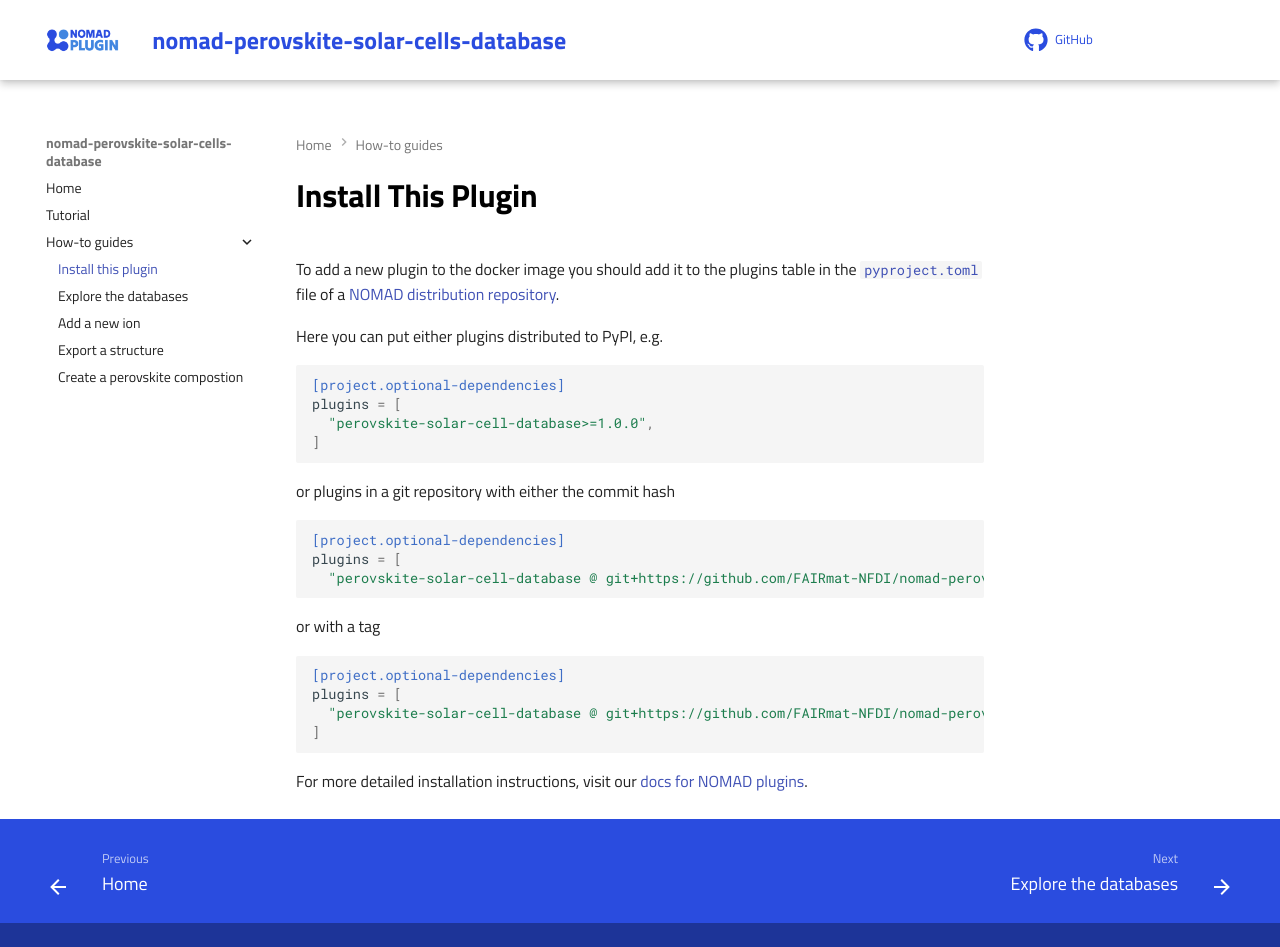
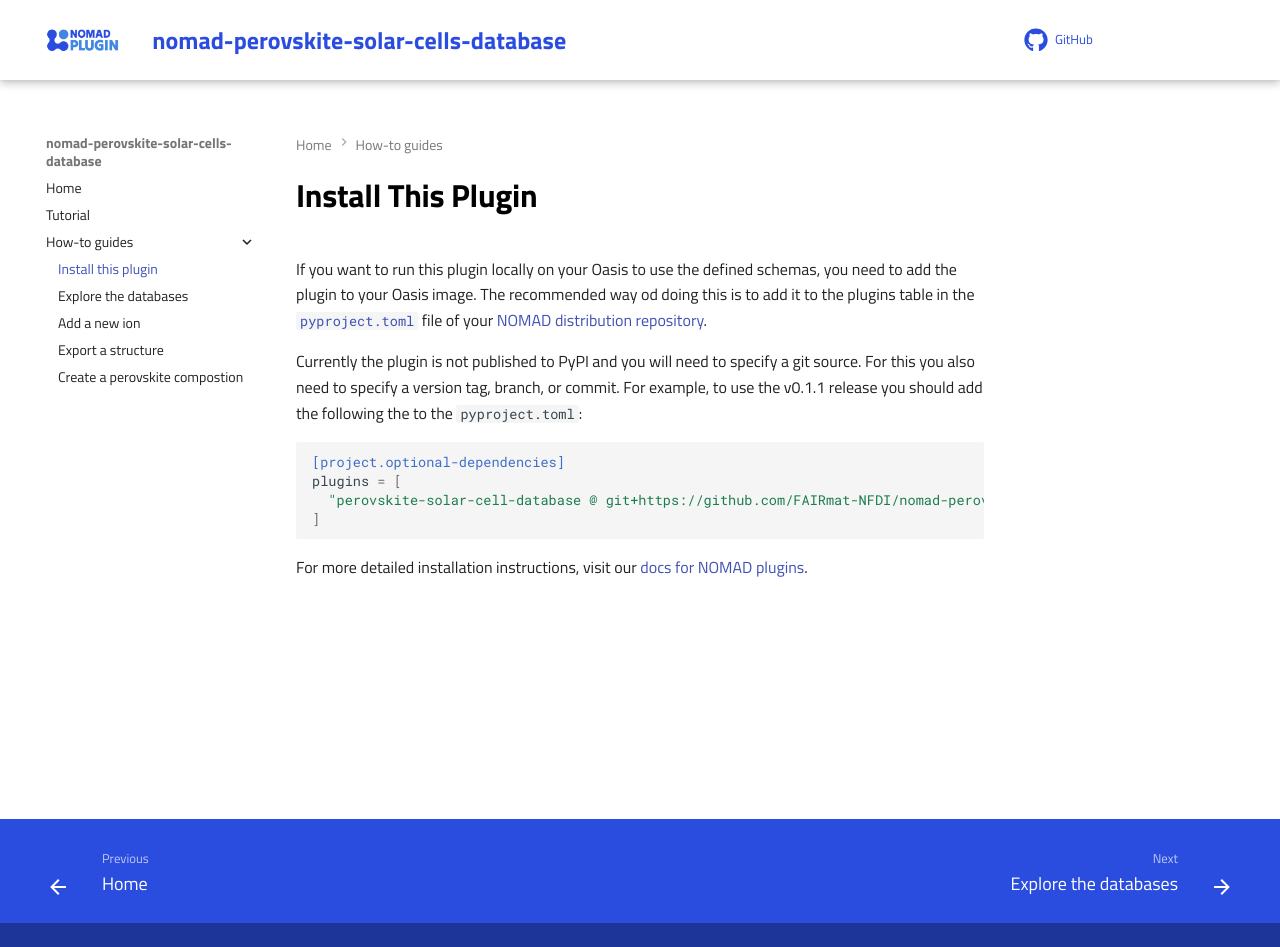
Before and after one commit to FAIRmat-NFDI/nomad-perovskite-solar-cells-database, an MkDocs documentation site: the page built from docs/how_to/install_this_plugin.md, in a window 1280 px wide and 947 px high. Built offline with MkDocs 1.6.1 and Material for MkDocs 9.7.7, drawn with Linux system fonts in a browser that asks for light colours; comment, search, counter and statistics services are not loaded.

Commit message:
Fixed install instructions

````diff
--- a/docs/how_to/install_this_plugin.md
+++ b/docs/how_to/install_this_plugin.md
@@ -1,30 +1,20 @@
 # Install This Plugin
 
-To add a new plugin to the docker image you should add it to the plugins table in the [`pyproject.toml`](pyproject.toml) file of a [NOMAD distribution repository](https://github.com/FAIRmat-NFDI/nomad-distro-template?tab=readme-ov-file).
+If you want to run this plugin locally on your Oasis to use the defined schemas, you
+need to add the plugin to your Oasis image.
+The recommended way od doing this is to add it to the plugins table in the
+[`pyproject.toml`](pyproject.toml) file of your
+ [NOMAD distribution repository](https://github.com/FAIRmat-NFDI/nomad-distro-template?tab=readme-ov-file).
 
-Here you can put either plugins distributed to PyPI, e.g.
+ Currently the plugin is not published to PyPI and you will need to specify a git
+ source. For this you also need to specify a version tag, branch, or commit.
+ For example, to use the v0.1.1 release you should add the following the to the
+ `pyproject.toml`:
 
 ```toml
 [project.optional-dependencies]
 plugins = [
-  "perovskite-solar-cell-database>=1.0.0",
-]
-```
-
-or plugins in a git repository with either the commit hash
-
-```toml
-[project.optional-dependencies]
-plugins = [
-  "perovskite-solar-cell-database @ git+https://github.com/FAIRmat-NFDI/nomad-perovskite-solar-cells-database.git@4b10f9927fb51d5779a386727867c7542c54f3f7"]
-```
-
-or with a tag
-
-```toml
-[project.optional-dependencies]
-plugins = [
-  "perovskite-solar-cell-database @ git+https://github.com/FAIRmat-NFDI/nomad-perovskite-solar-cells-database.git@v1.0.0"
+  "perovskite-solar-cell-database @ git+https://github.com/FAIRmat-NFDI/nomad-perovskite-solar-cells-database.git@v0.1.1"
 ]
 ```
 
````
